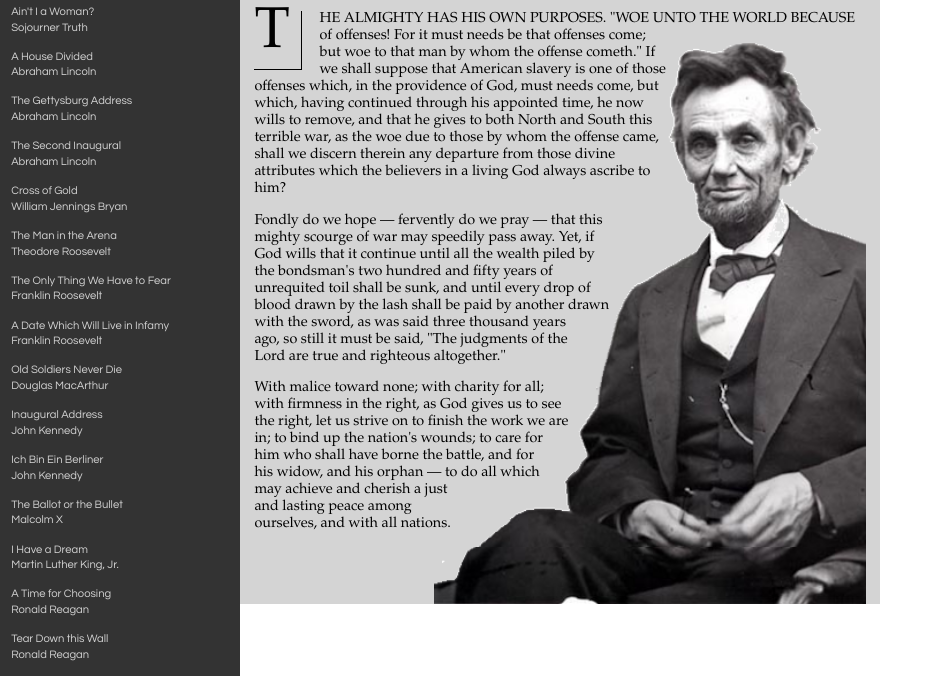
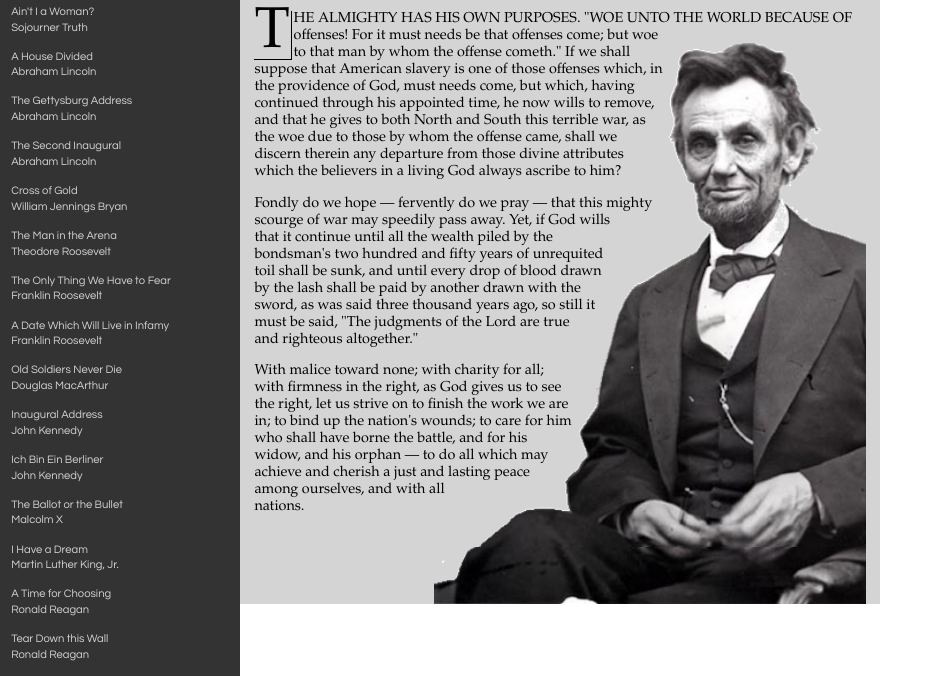
Before and after one commit to StevenSchifter/COP2822C-FTP, a plain HTML site: page tutorial.04/case04/lincoln.htm in a window 1280 px wide. Shown: the part 109-800 px from the top of the page, without its empty margins (0-943 px from the left). Drawn offline with Linux system fonts and the light colour scheme.

Commit message:
Drop-cap and comment fixes

```diff
--- a/tutorial.04/case04/history.css
+++ b/tutorial.04/case04/history.css
@@ -23,7 +23,7 @@ header, section, nav {
     margin: 0px;
 }
 
-/* Set header background, text alignment, and width styles */
+/* Header background, text alignment, and width styles */
 header {
     background-color: rgb(51,51,51);
     text-align: center;
@@ -58,7 +58,7 @@ nav a {
     text-decoration: none;
 }
 
-/* Navigation list link hover styles */
+/* Navigation list link hover style */
 nav a:hover {
     color: rgb(255,255,255);
 }
@@ -90,9 +90,9 @@ section#speech p:first-of-type:first-letter {
     float: left;
     font-size: 4em;
     line-height: 0.8em;
-    margin-right: 0.3em;
-    padding-right: 0.2em;
-    padding-bottom: 0.2em;
+    margin-right: 0.03em;
+    padding-right: 0.02em;
+    padding-bottom: 0.02em;
     border-right: 0.02em solid black;
     border-bottom: 0.02em solid black;
 }
```
